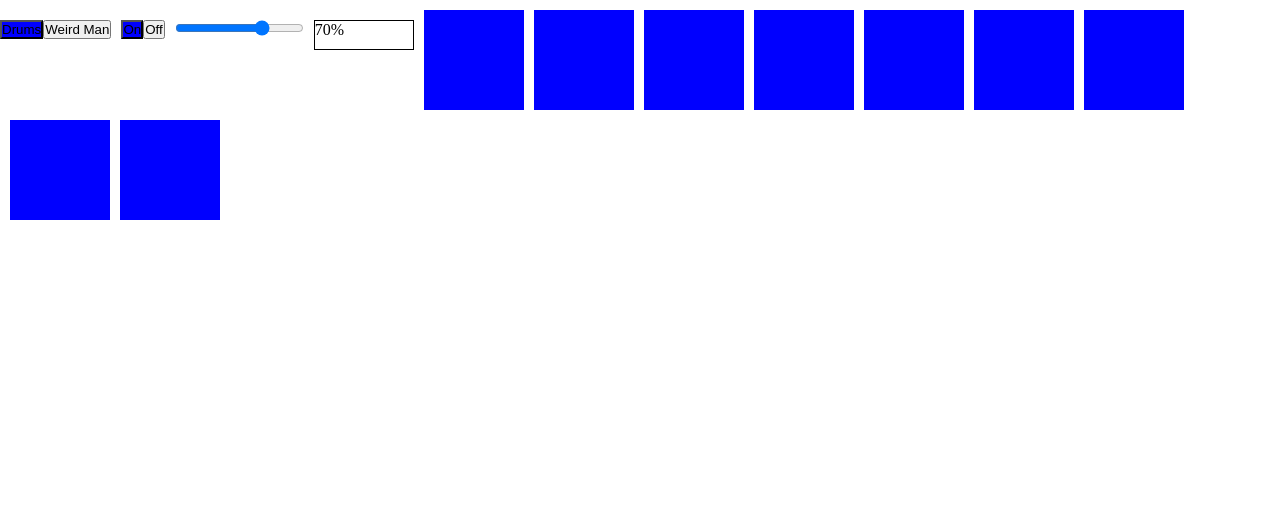
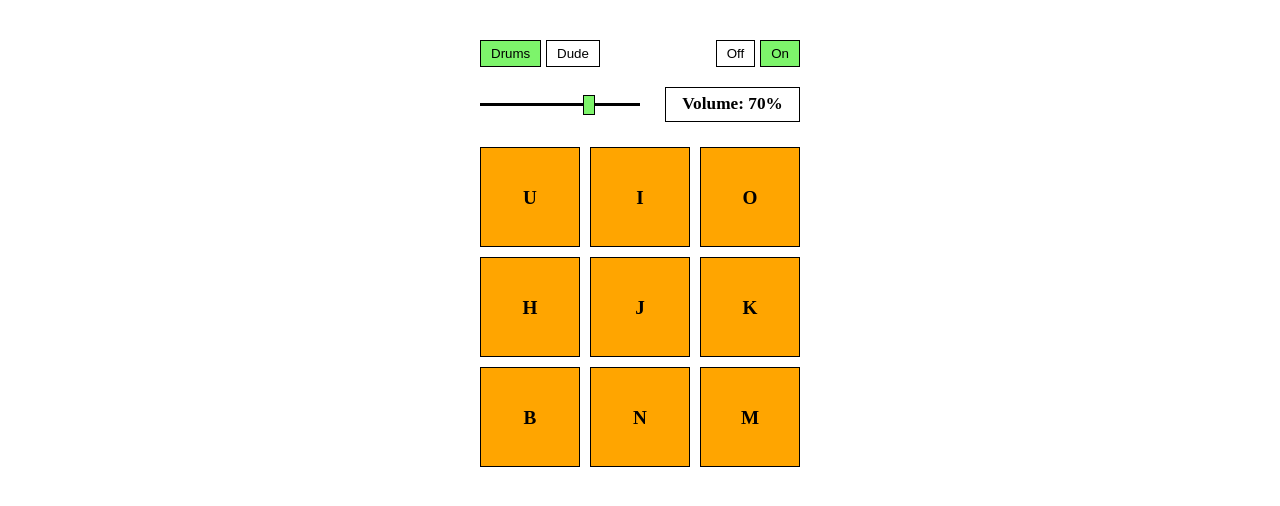
Before and after one commit to resek/drumMachineApp, a plain HTML site: page index.html in a window 1280 px wide. Drawn offline with Linux system fonts and the light colour scheme; no server answers.

Commit message:
css edited

```diff
--- a/drumMachineApp.css
+++ b/drumMachineApp.css
@@ -5,38 +5,86 @@
 }
 
 button {
-    float: left;
-    margin-top: 20px;
+    border: 1px solid black;
+    padding: 5px 10px;
+    outline: none;
+    background: white;
+    cursor: pointer;
 }
 
-button:nth-of-type(2n) {
-    margin-right: 10px;
+button:first-of-type {
+    margin-left: 5px;
+}
+
+button:nth-of-type(3) {
+    margin: 0 5px;
+}
+
+input {
+    cursor: pointer;
+    margin-left: 5px;
+    margin-top: 16px;
+    outline: none;
+}
+
+.containerOwn {
+    width: 330px;
+    margin: 0 auto;
+    height: 100%;
+    font-size: 120%;
+    font-weight: bold;
 }
 
 .squares {
     width: 100px;
     height: 100px;
-    background: blue;
     float: left;
-    margin-left: 10px;
-    margin-top: 10px;
+    margin: 5px;
     cursor: pointer;
+    text-align: center;
+    line-height: 100px;
+    border: 1px solid black;
 }
 
 .selected {
-    background: blue;
+    background: #7df46b;
 }
 
-input {
-    float: left;
-    margin-top: 20px;
+.volumeScreen {
+    margin: 20px 0;
+    height: 35px;
+
+}
+
+.modeButtons {
+    margin-top: 40px;
+}
+
+.muteMode {
+    float: right;
 }
 
 #screen {
-    float: left;
     border: 1px black solid;
-    margin-top: 20px;
-    margin-left: 10px;
-    width: 100px;
-    height: 30px;
+    width: 135px;
+    height: 35px;
+    float: right;
+    margin-right: 5px;
+    text-align: center;
+    line-height: 32px;
+    font-size: 90%;
 }
+
+input[type='range'] {
+    -webkit-appearance: none !important;
+    background: black;
+    height: 3px;
+    width: 160px;
+}
+input[type='range']::-webkit-slider-thumb {
+    -webkit-appearance: none !important;
+    background:#7df46b;;
+    height:20px;
+    width:12px;
+    border: solid 1px black;
+}
--- a/drumMachineApp.js
+++ b/drumMachineApp.js
@@ -9,12 +9,16 @@ checkMuteMode();
 
 //key events
 window.addEventListener("keydown", keysSounds, false);
-window.addEventListener("keyup", backgroundBlue, false);
+window.addEventListener("keyup", backgroundOrange, false);
 
 //click events
 for (var i = 0; i < squares.length; i++) {
     squares[i].addEventListener("click", clickSounds, false);
+    squares[i].addEventListener("mousedown", function(e){ e.preventDefault(); }, false);
 }
+
+//prevent from selecting text with clicks
+screen.addEventListener("mousedown", function(e){ e.preventDefault(); }, false);
 
 //volume input listeners
 volumeInput.addEventListener("change", volumeChange, false);
@@ -175,13 +179,13 @@ function checkMuteMode () {
     if (muteButtons[0].classList.contains("selected")) {
         muteFalse();
         clickBackgroundRed();
-        screen.textContent = volumeInput.value * 100 + "%";
+        screen.textContent = "Volume: " + Math.round(volumeInput.value * 100) + "%";
     } else {
         muteTrue();
         clickBackgroundGreen();
         screen.textContent = "";
     }
-    backgroundBlue();
+    backgroundOrange();
 }
 
 function muteFalse() {
@@ -210,11 +214,11 @@ function muteTrue() {
     }
 }
 
-function backgroundBlue() {
+function backgroundOrange() {
     for (var i = 0; i < squares.length; i++) {
-        squares[i].style.background = "blue";
+        squares[i].style.background = "orange";
         squares[i].addEventListener("mouseup", function(){
-            this.style.background = "blue";
+            this.style.background = "orange";
         });
     }
 }
@@ -253,6 +257,6 @@ function volumeChange(e) {
 function showVolume(e) {
     var target, sum;
     target = e.target;
-    sum = target.value * 100;
-    screen.textContent = sum.toFixed(0) + "%";
+    sum = Math.round(target.value * 100);
+    screen.textContent = "Volume: " + sum + "%";
 }
--- a/index.html
+++ b/index.html
@@ -8,22 +8,28 @@
 </head>
 <body>
 
-    <div>
-        <button class="soundsMode selected">Drums</button>
-        <button class="soundsMode">Weird Man</button>
-        <button class="muteMode selected">On</button>
-        <button class="muteMode">Off</button>
-        <input type="range" value="0.7" min="0.01" max="1" step="0.01">
-        <div id="screen"></div>
-        <div class="squares"></div>
-        <div class="squares"></div>
-        <div class="squares"></div>
-        <div class="squares"></div>
-        <div class="squares"></div>
-        <div class="squares"></div>
-        <div class="squares"></div>
-        <div class="squares"></div>
-        <div class="squares"></div>
+    <div class="containerOwn">
+        <div class="modeButtons">
+            <button class="soundsMode selected">Drums</button>
+            <button class="soundsMode">Dude</button>
+            <button class="muteMode selected">On</button>
+            <button class="muteMode">Off</button>
+        </div>
+        <div class="volumeScreen">
+            <input type="range" value="0.7" min="0.01" max="1" step="0.01">
+            <div id="screen"></div>
+        </div>
+        <div id="allSquares">
+            <div class="squares">U</div>
+            <div class="squares">I</div>
+            <div class="squares">O</div>
+            <div class="squares">H</div>
+            <div class="squares">J</div>
+            <div class="squares">K</div>
+            <div class="squares">B</div>
+            <div class="squares">N</div>
+            <div class="squares">M</div>
+        </div>
     </div>
 
     <script src="howler.js"></script>
--- a/soundsObjects.js
+++ b/soundsObjects.js
@@ -36,7 +36,7 @@ var drumsData = {
     },
     n: {
         sound: new Howl({
-				src: ['drumSounds/Prac-Snare-Rimshot.wav']
+				src: ['drumSounds/Prac-Rimshot.wav']
 			})
     },
     m: {
```
Also changed, not shown: 2 other files.
